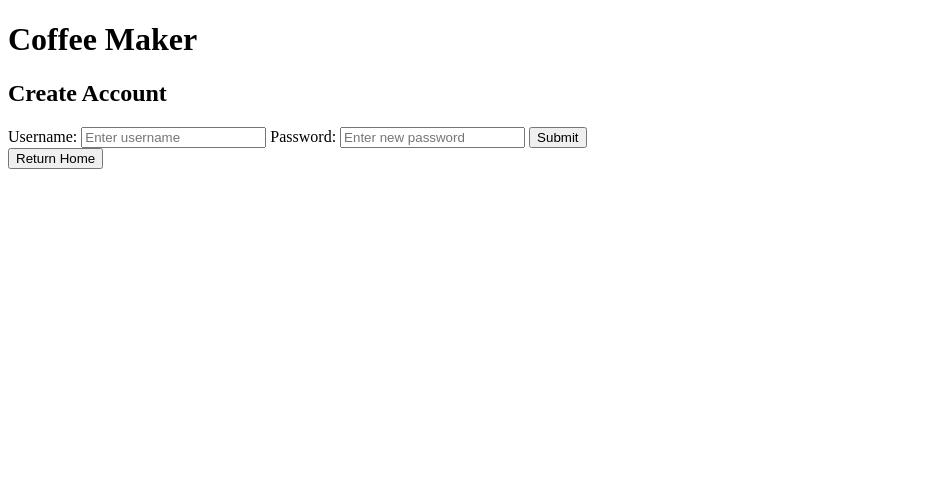
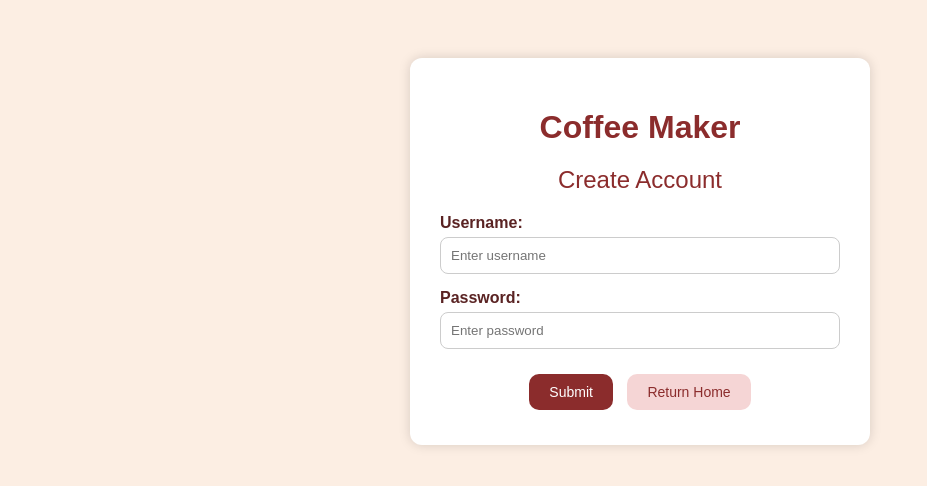
Before and after one commit to afnanidries/Projects, a Python web app: template CoffeeMaker/src/main/resources/templates/register.html in a window 1280 px wide. Shown: the top 486 px of the page, without its empty margins (0-927 px from the left). Run offline with Jinja, Linux system fonts and the light colour scheme; the template is opened without the code that fills it, so the values that code supplies are empty; some libraries are stand-ins or nearby versions.

```diff
--- a/CoffeeMaker/src/main/resources/templates/register.html
+++ b/CoffeeMaker/src/main/resources/templates/register.html
@@ -3,6 +3,82 @@
 <head>
     <title>Coffee Maker - Create Account</title>
     <script src="https://ajax.googleapis.com/ajax/libs/angularjs/1.6.4/angular.min.js"></script>
+    <style>
+        body {
+            background-color: #fceee3;
+            font-family: Arial, sans-serif;
+            padding-top: 50px;
+            text-align: center;
+        }
+
+        .container {
+            background-color: white;
+            border-radius: 12px;
+            max-width: 400px;
+            margin: auto;
+            padding: 30px;
+            box-shadow: 0 0 12px rgba(0, 0, 0, 0.15);
+        }
+
+        h1 {
+            color: #8b2c2c;
+            margin-bottom: 10px;
+        }
+
+        h2 {
+            color: #8b2c2c;
+            font-weight: normal;
+            margin-bottom: 20px;
+        }
+
+        label {
+            display: block;
+            text-align: left;
+            margin-top: 15px;
+            font-weight: bold;
+            color: #5a2323;
+        }
+
+        input[type="text"],
+        input[type="password"] {
+            width: 100%;
+            padding: 10px;
+            margin-top: 5px;
+            border: 1px solid #ccc;
+            border-radius: 8px;
+            box-sizing: border-box;
+        }
+
+        .button-group {
+            margin-top: 20px;
+        }
+
+        input[type="submit"],
+        button {
+            padding: 10px 20px;
+            border: none;
+            border-radius: 10px;
+            font-size: 14px;
+            margin: 5px;
+            cursor: pointer;
+        }
+
+        input[type="submit"] {
+            background-color: #8b2c2c;
+            color: white;
+        }
+
+        button {
+            background-color: #f5d5d5;
+            color: #8b2c2c;
+        }
+
+        input[type="submit"]:hover,
+        button:hover {
+            opacity: 0.9;
+        }
+    </style>
+
     <script>
         angular.module('customerApp', [])
             .controller('CustomerController', function($scope, $http) {
@@ -13,46 +89,42 @@
                     $scope.user = {
                         userName: $scope.userName,
                         password: $scope.password
-                	}
+                    };
 
-                    // Post the data to the endpoint
                     $http.post('/api/v1/users/customer', $scope.user)
                         .then(function(response) {
-                            // Handle success
                             console.log('Customer created successfully', response);
                             $scope.user = {}; // Reset the form
                             returnHome();
-                            // Optionally show a success message or redirect
                         }, function(error) {
-                            // Handle error
                             console.error('Error creating customer', error);
                         });
                 };
             });
-    </script>
-    <script>
+
         function returnHome() {
             window.location.href = '/login.html';
         }
     </script>
 </head>
+
 <body ng-controller="CustomerController">
-
     <div class="container">
         <h1>Coffee Maker</h1>
         <h2>Create Account</h2>
 
         <form ng-submit="submitForm()">
-        <label for="username">Username:</label>
+            <label for="userName">Username:</label>
             <input type="text" id="userName" ng-model="userName" placeholder="Enter username" required>
 
             <label for="password">Password:</label>
-        <input type="password" id="password" ng-model="password" placeholder="Enter new password" required>
+            <input type="password" id="password" ng-model="password" placeholder="Enter password" required>
 
+            <div class="button-group">
                 <input type="submit" value="Submit">
-    </form>
                 <button type="button" onClick="returnHome()">Return Home</button>
             </div>
-
+        </form>
+    </div>
 </body>
 </html>
```
Also changed, not shown: 4 other files. Lines whose indentation alone changed are shown as unchanged.
